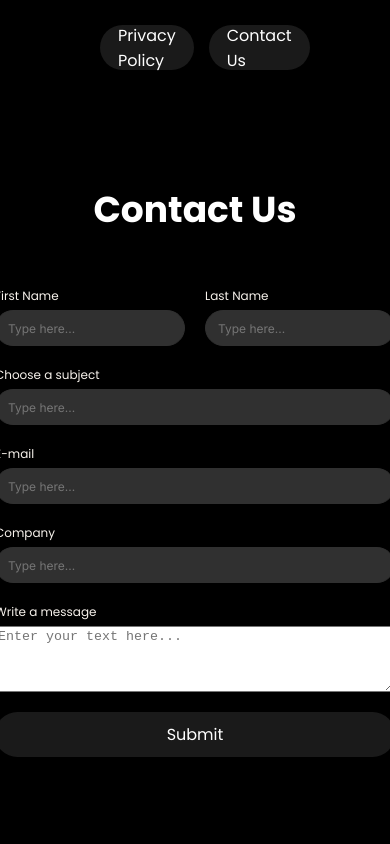
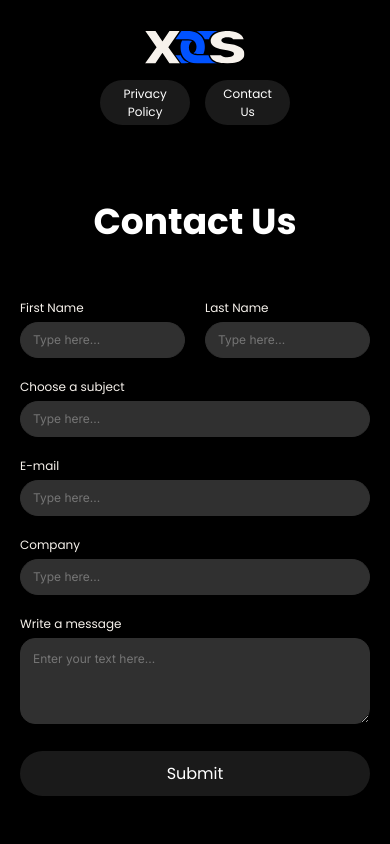
Before and after one commit to tnkerer/xdcs, a Next.js app: page /contact in a window 390 px wide. Shown: the top 844 px of the page. Built offline with nearby package versions, Linux system fonts and the light colour scheme.

Commit message:
feat: add responsive to buydcent and contact page

```diff
--- a/components/Landing/components/FixedComponents/SlideMenu/index.tsx
+++ b/components/Landing/components/FixedComponents/SlideMenu/index.tsx
@@ -93,7 +93,7 @@ const SlideBar = () => {
                 actualSlide == 3 ? styles.selected : styles.notSelected
               }
               onClick={() => {
-                const element = document.getElementById('whatWeDoPage')
+                const element = document.getElementById('dcentSection')
 
                 if (element) {
                   element.scrollIntoView({ behavior: 'smooth' })
--- a/components/Landing/index.tsx
+++ b/components/Landing/index.tsx
@@ -52,7 +52,7 @@ const LandingPage = () => {
           </Slide>
 
           <Slide>
-            <div>
+            <div id='dcentSection'>
               <DcentSection />
             </div>
           </Slide>
--- a/components/buydcent/page.tsx
+++ b/components/buydcent/page.tsx
@@ -10,8 +10,7 @@ const BuyDcentPage = (props: Props) => {
     <div className={styles.container}>
       <div className={styles.videoContainer}>
         <div className={styles.embed}>
-          {/* <iframe width="1000" height="577" src="https://www.youtube.com/embed/izGwDsrQ1eQ" title="George Michael - Careless Whisper (Official Video)" frameBorder="0" allow="accelerometer; autoplay; clipboard-write; encrypted-media; gyroscope; picture-in-picture; web-share" referrerPolicy="strict-origin-when-cross-origin" allowFullScreen></iframe> */}
-          <video width="1000" height="577" controls>
+          <video controls>
             <source src="assets/dcent/dcent.mp4" type="video/mp4" />
             {/* Add additional source elements for other video formats if needed */}
             Your browser does not support the video tag.
--- a/components/contact/page.tsx
+++ b/components/contact/page.tsx
@@ -70,16 +70,14 @@ const ContactPage = (props: Props) => {
           </div>
 
           <div className={styles.inputHTML}>
-            <div className={styles.input}>
             <textarea
               /* value={value}
               onChange={handleChange} */
-              className={styles.input}
+              className={styles.inputTextArea}
               rows={4}
               cols={48}
               placeholder="Enter your text here..."
             />
-            </div>
           </div>
         </div>
 
--- a/components/contact/styles.module.scss
+++ b/components/contact/styles.module.scss
@@ -13,6 +13,10 @@
   .title {
     font-size: 36px;
     font-weight: 700;
+
+    @media (max-width: 650px) {
+      margin-top: 50px;
+    }
   }
 
   .inputsContainer {
@@ -20,6 +24,11 @@
     display: flex;
     flex-direction: column;
     gap: 20px;
+
+    @media (max-width: 500px) {
+      width: 100%;
+      padding: 0px 20px;
+    }
 
     .input {
       width: 100%;
@@ -36,6 +45,21 @@
           background: rgba(117, 116, 116, 0.03);
           background-color: #303030;
           border-radius: 30px;
+          padding: 12px;
+          font-size: 12px;
+          font-weight: 400;
+          color: #ffffff;
+          font-family: 'Inter', sans-serif;
+        }
+
+        .inputTextArea {
+          width: 100%;
+
+          outline: none;
+          border: 1px solid #303030;
+          background: rgba(117, 116, 116, 0.03);
+          background-color: #303030;
+          border-radius: 15px;
           padding: 12px;
           font-size: 12px;
           font-weight: 400;
--- a/components/navbar/styles.module.scss
+++ b/components/navbar/styles.module.scss
@@ -8,6 +8,14 @@
   background-color: #00000080;
   position: fixed;
   top: 0;
+  z-index: 1000;
+
+  @media (max-width: 650px) {
+    font-size: 12px;
+    flex-direction: column;
+    gap: 10px;
+    height: fit-content;
+  }
 
   .side {
     display: flex;
@@ -31,6 +39,11 @@
 
       transition: 0.4s;
 
+      @media (max-width: 650px) {
+        font-size: 12px;
+        text-align: center;
+      }
+
       &:hover {
         cursor: pointer;
         box-shadow: 0px 0px 12px 0px rgba(65, 175, 255, 1);
```
Also changed, not shown: components/buydcent/styles.module.scss (+32 -1 lines).
